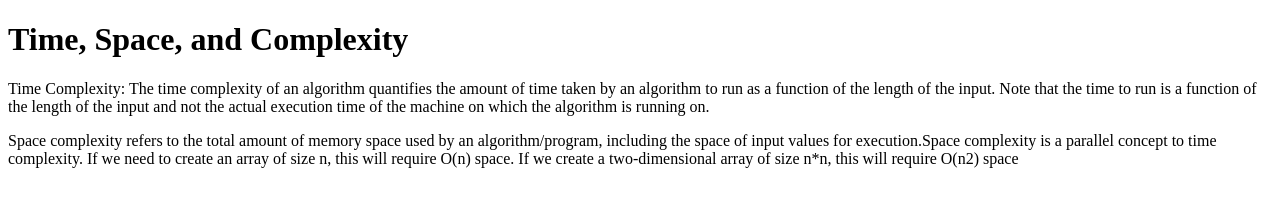
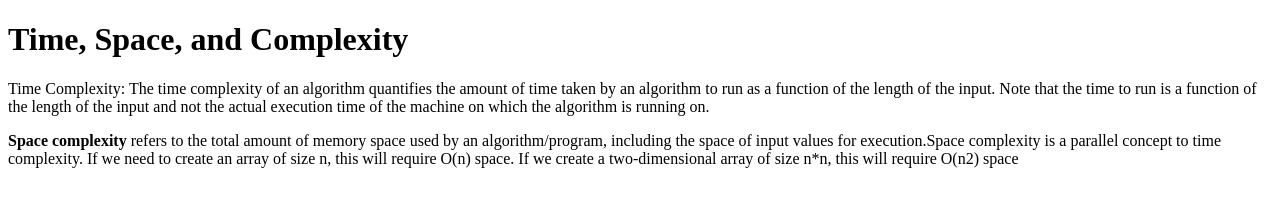
Before and after one commit to acciojob/time-and-space-complexity-Mohitsharma1022, a website: page main.html in a window 1280 px wide. Drawn offline with Linux system fonts and the light colour scheme.

Commit message:
created a submission

```diff
--- a/main.html
+++ b/main.html
@@ -10,7 +10,7 @@
 	<!-- the entire body must be written by student -->
 	<h1>Time, Space, and Complexity </h1>
 	<p>Time Complexity: The time complexity of an algorithm quantifies the amount of time taken by an algorithm to run as a function of the length of the input. Note that the time to run is a function of the length of the input and not the actual execution time of the machine on which the algorithm is running on.</p>
-	<p><b></b>Space complexity </b>refers to the total amount of memory space used by an algorithm/program, including the space of input values for execution.Space complexity is a parallel concept to time complexity. If we need to create an array of size n, this will require O(n) space. If we create a two-dimensional array of size n*n, this will require O(n2) space</p>
+	<p><b>Space complexity </b>refers to the total amount of memory space used by an algorithm/program, including the space of input values for execution.Space complexity is a parallel concept to time complexity. If we need to create an array of size n, this will require O(n) space. If we create a two-dimensional array of size n*n, this will require O(n2) space</p>
     <script type="text/javascript" src="./script.js">
 </script>
 
```
